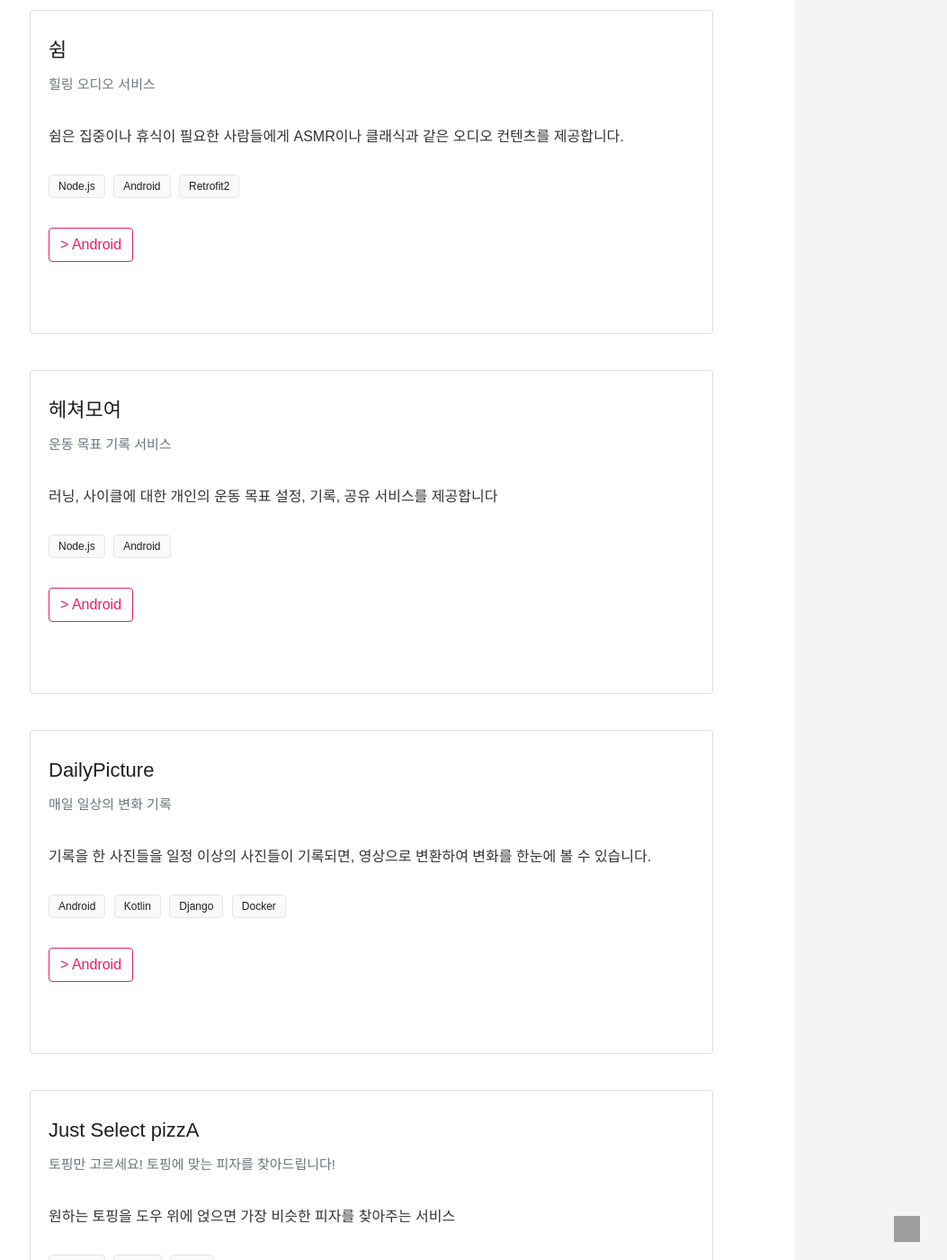
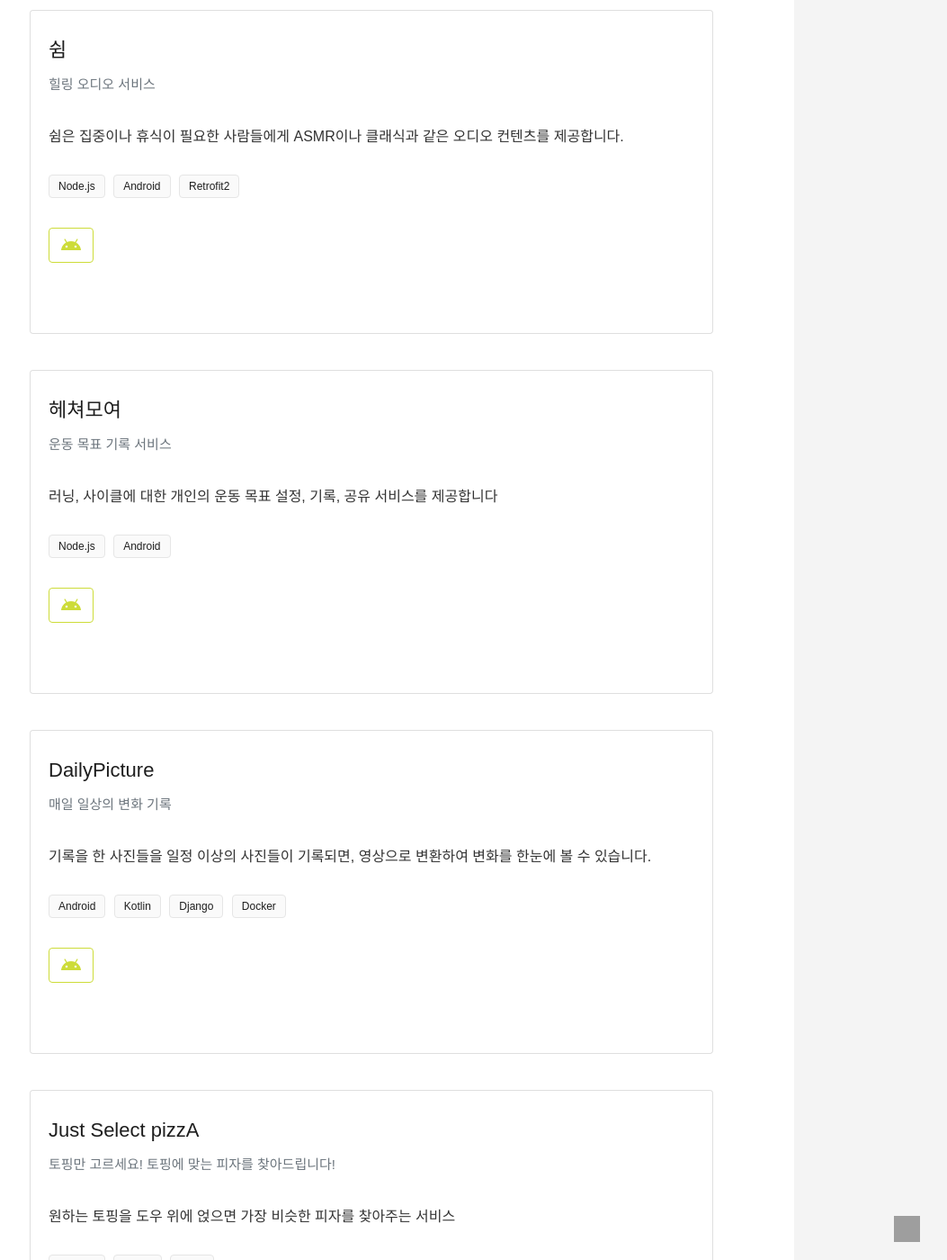
Before and after one commit to prography-tech/prography-tech.github.io, a Jekyll site: the page built from service.html, in a window 1280 px wide and 1400 px high, scrolled down 600 px. Shown: the whole window at 90% size, without its empty margins (227-1280 px from the left). Built offline with Jekyll 4.4.1, drawn with Linux system fonts in a browser that asks for light colours; some of the changed text lies outside the part shown; grey boxes are pictures that could not be loaded.

Commit message:
add icon

```diff
--- a/service.html
+++ b/service.html
@@ -8,6 +8,7 @@ description: 프로그라피에서 탄생한 서비스들을 소개합니다.
 ---
 <link rel="stylesheet" href="../assets/css/screen.css">
 <link rel="stylesheet" href="../assets/css/service.css">
+<link href="https://fonts.googleapis.com/icon?family=Material+Icons" rel="stylesheet">
 <div class="row">
 	{% for item in site.data.service.defaults %}
 	    <div class="card col-sm-12">
@@ -21,10 +22,12 @@ description: 프로그라피에서 탄생한 서비스들을 소개합니다.
 					{% endfor %}
 				</p><br/>
                 {% if item.website %}
-					<a href="{{ item.website }}" target="_blank" class="btn btn-primary" style="color:#e91e63; text-decoration: none;"> > Website </a>
+					<a href="{{ item.website }}" target="_blank" class="btn btn-primary" style="color:#e91e63; padding-bottom:0px; text-decoration: none;"><i class="material-icons">laptop_mac</i></a>
                 {% endif %}
                 {% if item.android %}
-				<a href="{{ item.android }}" target="_blank" class="btn btn-primary" style="color:#e91e63; text-decoration: none;">> Android</a>
+				<a href="{{ item.android }}" target="_blank" class="btn btn-primary" style="border-color: #CDDC39; color:#CDDC39; text-decoration: none; padding-bottom:0px;">
+					<i class="material-icons">android</i>
+				</a>
                 {% endif %}
                 {% if item.ios %}
 				<a href="{{ item.ios }}" target="_blank" class="btn btn-primary" style="color:#e91e63; text-decoration: none;">> Ios</a>
```
Also changed, not shown: _data/service.yml (line endings or trailing spaces).
